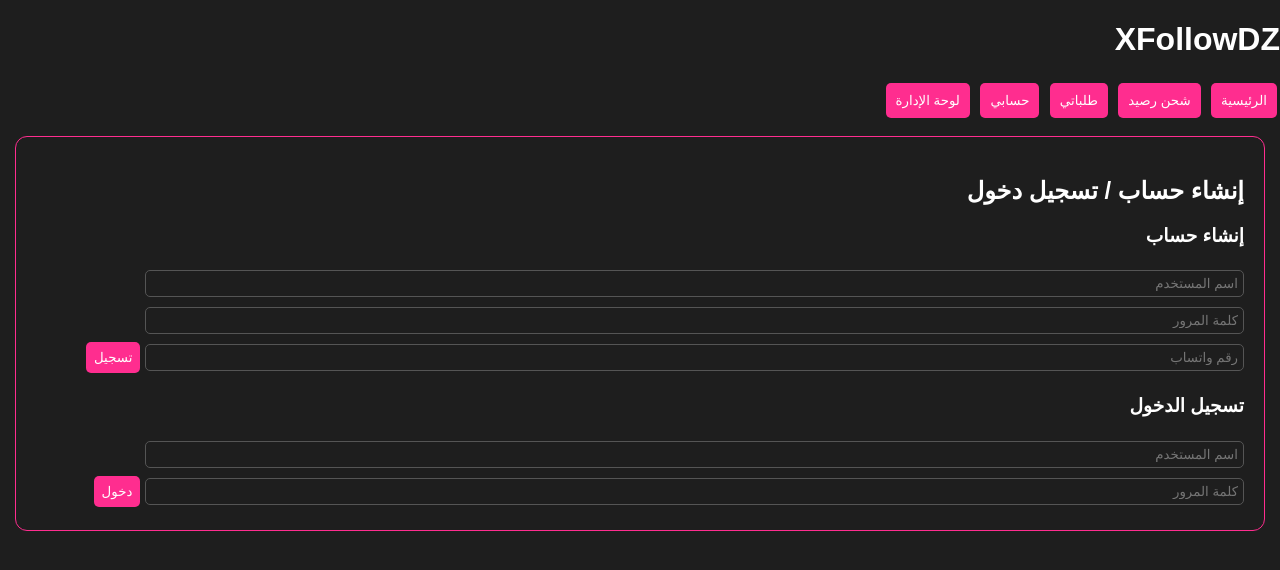
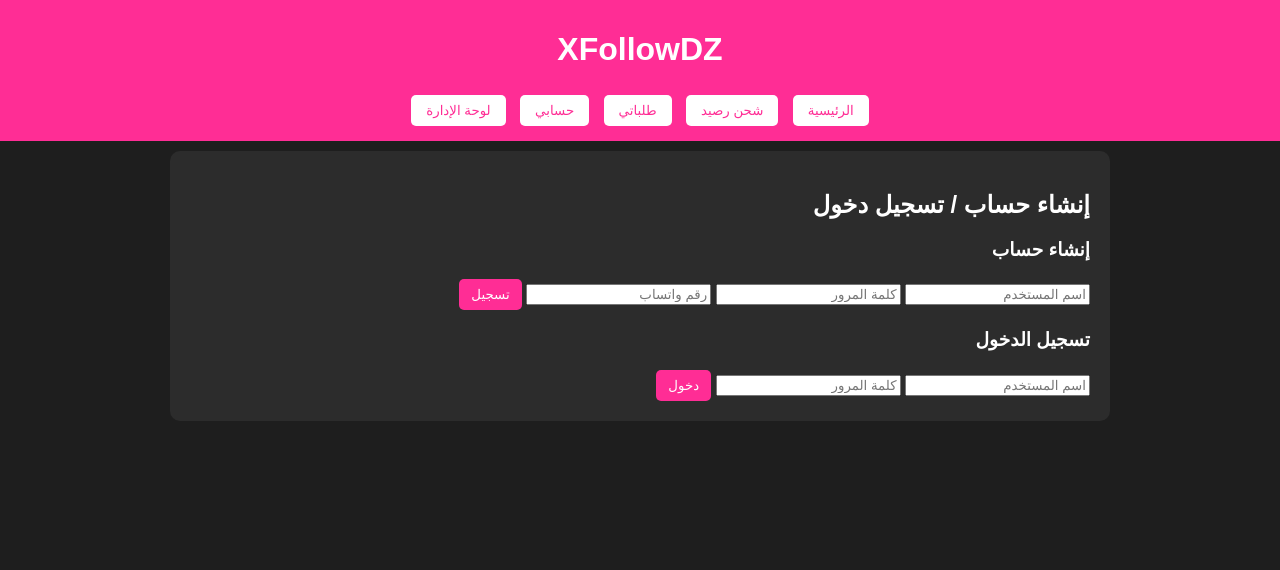
Before and after one commit to BATNIV/XFollowDZ, a PHP site: page / in a window 1280 px wide. Shown: the top 570 px of the page. Run offline with PHP 8.4, Linux system fonts and the light colour scheme.

Commit message:
Update style.css
Signed-off-by: BATNIV <158256672+BATNIV@users.noreply.github.com>

```diff
--- a/style.css
+++ b/style.css
@@ -1,16 +1,79 @@
+body {
+  font-family: Arial, sans-serif;
+  background-color: #1e1e1e;
+  color: #fff;
+  margin: 0;
+  padding: 0;
+}
 
-body {background:#1e1e1e;color:#fff;font-family:sans-serif;margin:0;padding:0;}
-.nav button {background:#ff2d8f;color:#fff;border:none;padding:10px;margin:3px;border-radius:5px;cursor:pointer;}
-.panel {padding:20px;margin:15px;border:1px solid #ff2d8f;border-radius:12px;}
-.services {display:grid;grid-template-columns:repeat(auto-fit,minmax(200px,1fr));gap:15px;}
-.service-card {background:#2a2a2a;padding:10px;border-radius:10px;text-align:center;color:#fff;display:flex;flex-direction:column;align-items:center;}
-.service-card .service-icon {font-size:40px;margin-bottom:10px;}
-.service-card .service-category {color:#ff2d8f;font-weight:bold;margin-bottom:5px;}
-.service-card .service-desc {font-size:14px;margin-bottom:5px;}
-.service-card .service-count {margin-bottom:5px;}
-.service-card .service-link {color:#ff2d8f;text-decoration:none;margin-bottom:5px;}
-.service-card .service-cost {color:#ff2d8f;font-weight:bold;margin-top:5px;}
-input, select {width:90%;padding:5px;margin:5px 0;border-radius:5px;border:1px solid #555;background:#1e1e1e;color:#fff;}
-.btn {background:#ff2d8f;color:#fff;padding:8px;border:none;border-radius:5px;cursor:pointer;}
-.row {display:flex;gap:10px;margin-top:10px;}
-.invoice {background:#2a2a2a;padding:10px;border-radius:10px;margin-top:10px;}
+header {
+  background: #ff2d95;
+  padding: 10px;
+  text-align: center;
+}
+
+.nav button {
+  margin: 5px;
+  padding: 8px 15px;
+  background: #fff;
+  color: #ff2d95;
+  border: none;
+  cursor: pointer;
+  border-radius: 5px;
+}
+
+.panel {
+  padding: 20px;
+  margin: 10px auto;
+  background-color: #2c2c2c;
+  border-radius: 10px;
+  max-width: 900px;
+}
+
+.service-card {
+  background-color: #3c3c3c;
+  border-radius: 8px;
+  padding: 15px;
+  margin: 10px;
+  text-align: center;
+  display: inline-block;
+  width: 200px;
+  vertical-align: top;
+}
+
+.service-icon {
+  font-size: 40px;
+  margin-bottom: 10px;
+  color: #ff2d95;
+}
+
+.service-category {
+  font-weight: bold;
+  margin-bottom: 5px;
+}
+
+.service-desc, .service-count, .service-link, .service-cost {
+  margin-bottom: 5px;
+}
+
+.service-link {
+  display: inline-block;
+  padding: 5px 10px;
+  background: #ff2d95;
+  color: #fff;
+  text-decoration: none;
+  border-radius: 5px;
+}
+
+.btn {
+  padding: 8px 12px;
+  background: #ff2d95;
+  color: #fff;
+  border: none;
+  border-radius: 5px;
+  cursor: pointer;
+}
+
+.btn.muted {
+  background: #555;
+}
```
